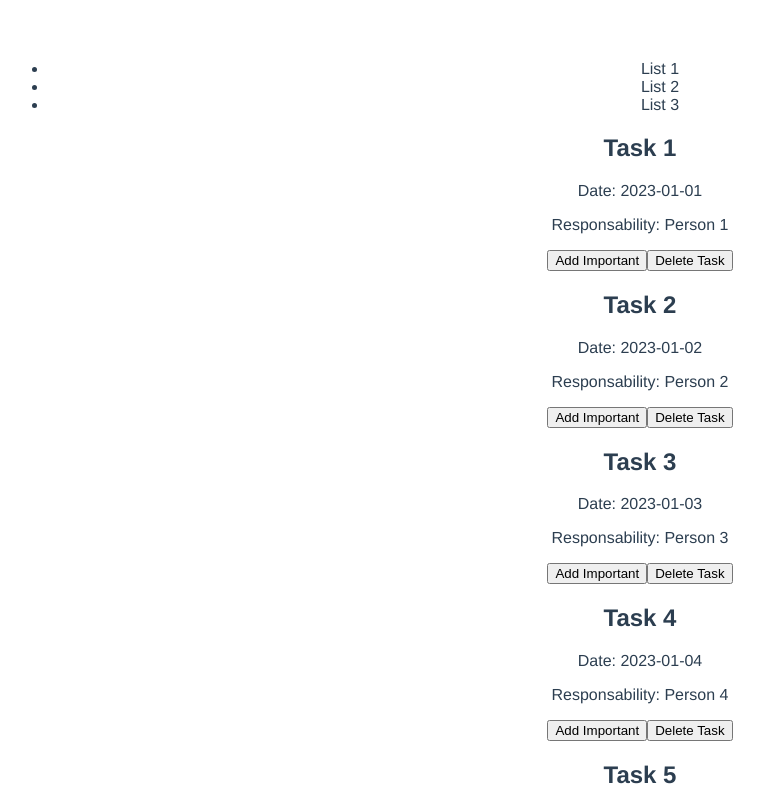
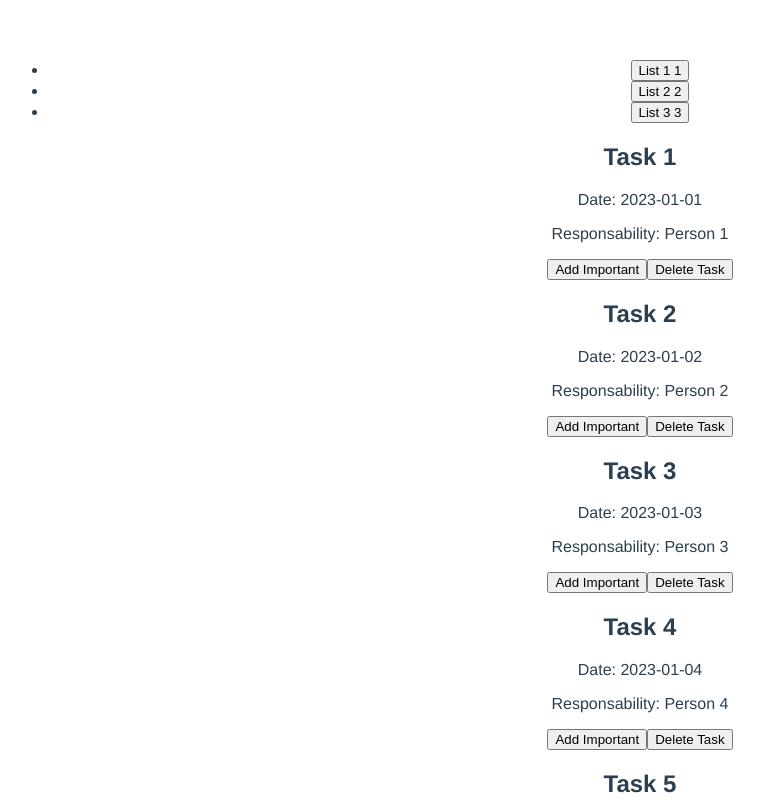
Before and after one commit to JulianaVanier/582-app-to-do-list-vue, a Vue app: page / in a window 1280 px wide. Shown: the top 800 px of the page, without its empty margins (0-764 px from the left). Built offline with nearby package versions, Linux system fonts and the light colour scheme.

Commit message:
added loop list with button

```diff
--- a/src/components/CategoriesLists.vue
+++ b/src/components/CategoriesLists.vue
@@ -1,25 +1,15 @@
 <template>
-  <!-- <div>
-    <ul>
-      <li v-for="task in tasks" :key="task.id">
-        <h1>{{ tasks[0].listName }}</h1>
-      </li>
-    </ul>
-  </div> -->
-  <!-- <h1>{{ tasks[0].listName }}</h1> -->
-  <!-- <div v-for="list in lists" :key="list.id"></div> -->
-  <!-- <li v-for="list in lists" :key="list.id">
-    <h1>{{ lists }}</h1>
-  </li> -->
-
   <div>
     <ul>
       <li v-for="list in lists" :key="list.id">
-        {{ list.name }}
+        <button data testid="buttonList" @click="showTasksOfList(list.id)">
+          {{ list.name }}
+          {{ list.id }}
+        </button>
       </li>
     </ul>
-    <!-- <h3 v-bind="lists">{{ lists.name }}</h3> -->
-    <!-- <h1>{{ showListCategories }}</h1> -->
+
+    <!-- <button data testid="buttonList" @click="showTasksOfList">TEST</button> -->
 
     <ListOfTasks
       :tasks="tasks"
@@ -61,6 +51,14 @@ export default {
     deleteList(id) {
       this.$emit("deleteList", id);
     },
+    showTasksOfList(id) {
+      // console.log("test-buttonlist");
+      // this.$emit("showTasksOfList", id);
+      // console.log(id);
+      this.$emit("tasksOfList", id);
+      // this.$emit("tasksOfList");
+      // alert(`${this.list.id}`);
+    },
   },
 };
 </script>
```
